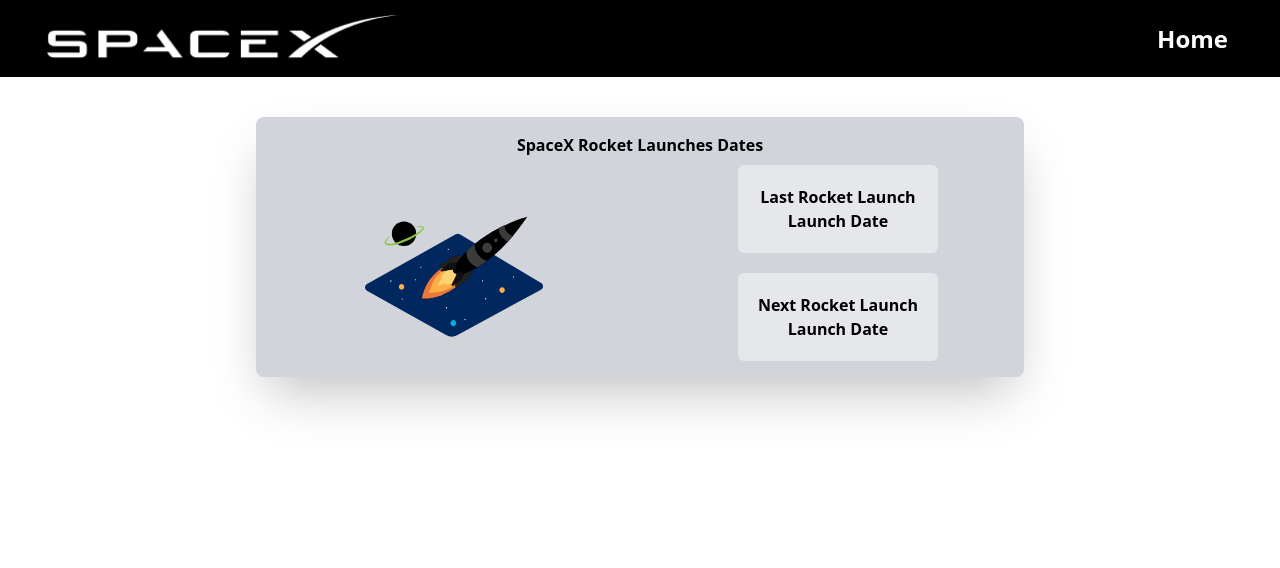
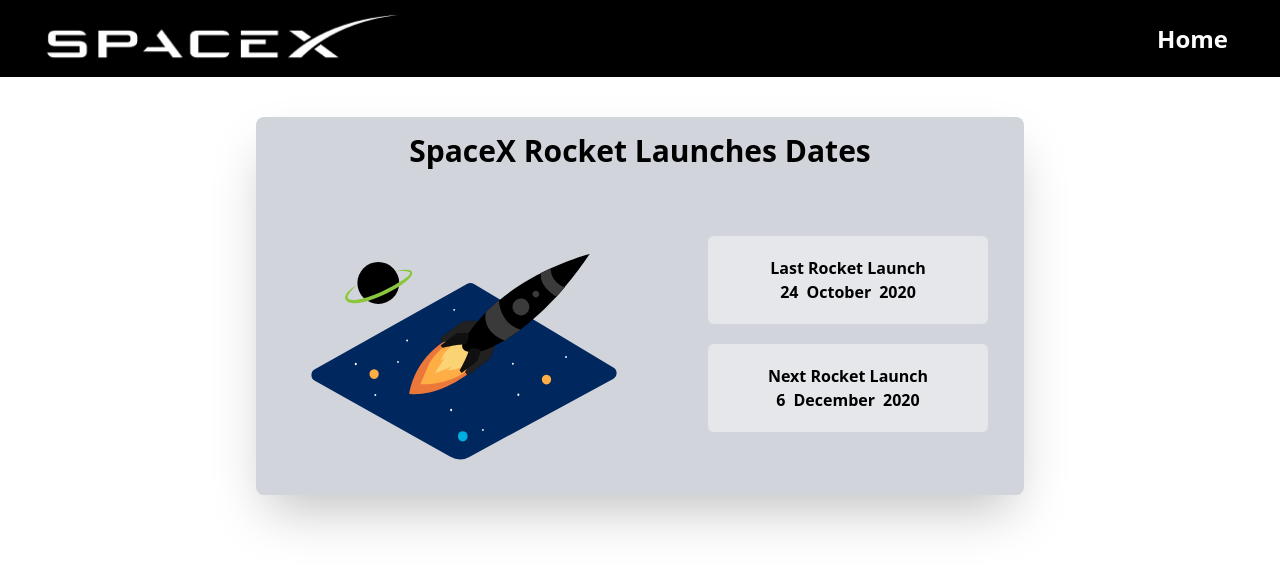
Before and after one commit to Azania-Mokhampane/spaceX-rockets, a Next.js app: page / in a window 1280 px wide. Shown: the top 568 px of the page. Built offline with nearby package versions, Linux system fonts and the light colour scheme.

Commit message:
feat: responsive home page

```diff
--- a/components/HomePage/index.tsx
+++ b/components/HomePage/index.tsx
@@ -1,18 +1,35 @@
 import React from "react";
 import Link from "next/link";
 import NavBar from "../NavBar/navbar";
+import LaunchDate from "../UI/launchDate";
 
 const LandingPage = () => {
+  //dummy data before we get the actual data
+  const LaunchesData = {
+    latestLaunch: {
+      id: "01",
+      date: new Date("2020-10-24T11:31:00-04:00"),
+      details:
+        "Lorem Ipsum is simply dummy text of the printing and typesetting industry. Lorem Ipsum has been the industry's standard dummy text ever since the 1500s, when an unknown printer took a galley of type and scrambled it to make a type specimen book. It has survived not only five centuries, but also the leap into electronic typesetting, remaining essentially unchanged. It was popularised in the 1960s with the release of Letraset sheets containing Lorem Ipsum passages, and more recently with desktop publishing software like Aldus PageMaker including versions of Lorem Ipsum.",
+    },
+    nextLaunch: {
+      id: "12",
+      date: new Date("2020-12-06T11:17:00-05:00"),
+      details:
+        "Lorem Ipsum is simply dummy text of the printing and typesetting industry. Lorem Ipsum has been the industry's standard dummy text ever since the 1500s, when an unknown printer took a galley of type and scrambled it to make a type specimen book. It has survived not only five centuries, but also the leap into electronic typesetting, remaining essentially unchanged. It was popularised in the 1960s with the release of Letraset sheets containing Lorem Ipsum passages, and more recently with desktop publishing software like Aldus PageMaker including versions of Lorem Ipsum.",
+    },
+  };
+
   return (
     <>
       <NavBar />
       <div className="pt-10">
-        <div className="mx-auto md:w-3/5 rounded-lg shadow-2xl w-11/12 bg-gray-300 py-4">
-          <div className=" pb-2 text-center font-bold">
+        <div className="mx-auto md:w-4/5 lg:w-3/5 rounded-lg shadow-2xl w-11/12 bg-gray-300 py-4">
+          <div className=" pb-2 text-center font-bold md:text-3xl md:pb-5">
             <h1>SpaceX Rocket Launches Dates</h1>
           </div>
           <div className="flex flex-col md:flex-row justify-center md:justify-around items-center ">
-            <div className="w-56">
+            <div className="w-56 md:w-96">
               <img
                 className="block md:hidden"
                 src="/icons/Rocket_Boy.svg"
@@ -24,17 +41,21 @@ const LandingPage = () => {
                 alt="A Rocket in space"
               />
             </div>
-            <div className="grid grid-cols-1 items-center  gap-5 font-semibold md:flex-row">
+            <div className="grid grid-cols-1 gap-5 p-5 md:w-80 font-semibold md:flex-row">
               <div className="bg-gray-200 p-5 text-center rounded-md ">
                 <h1>Last Rocket Launch</h1>
                 <Link href="/last-launch">
-                  <p>Launch Date</p>
+                  <div>
+                    {<LaunchDate date={LaunchesData.latestLaunch.date} />}
+                  </div>
                 </Link>
               </div>
               <div className="bg-gray-200 p-5 text-center rounded-md ">
                 <h1>Next Rocket Launch</h1>
                 <Link href="/next-launch">
-                  <p>Launch Date</p>
+                  <div>
+                    {<LaunchDate date={LaunchesData.nextLaunch.date} />}
+                  </div>
                 </Link>
               </div>
             </div>
--- a/components/UI/launchDate.tsx
+++ b/components/UI/launchDate.tsx
@@ -1,7 +1,18 @@
 import React from "react";
 
-const LaunchDate = () => {
-  return <div>LaunchDate</div>;
+const LaunchDate = (props: any) => {
+  const setDate = new Date(props.date);
+  const year = setDate.getFullYear();
+  const month = setDate.toLocaleString("en-US", { month: "long" });
+  const day = setDate.getDate();
+
+  return (
+    <div className="flex gap-2 items-center justify-center">
+      <div>{day}</div>
+      <div>{month}</div>
+      <div>{year}</div>
+    </div>
+  );
 };
 
 export default LaunchDate;
--- a/pages/last-launch.tsx
+++ b/pages/last-launch.tsx
@@ -1,4 +1,5 @@
 import React from "react";
+import { useRouter } from "next/router";
 import NavBar from "../components/NavBar/navbar";
 
 const LastLaunch = () => {
```
